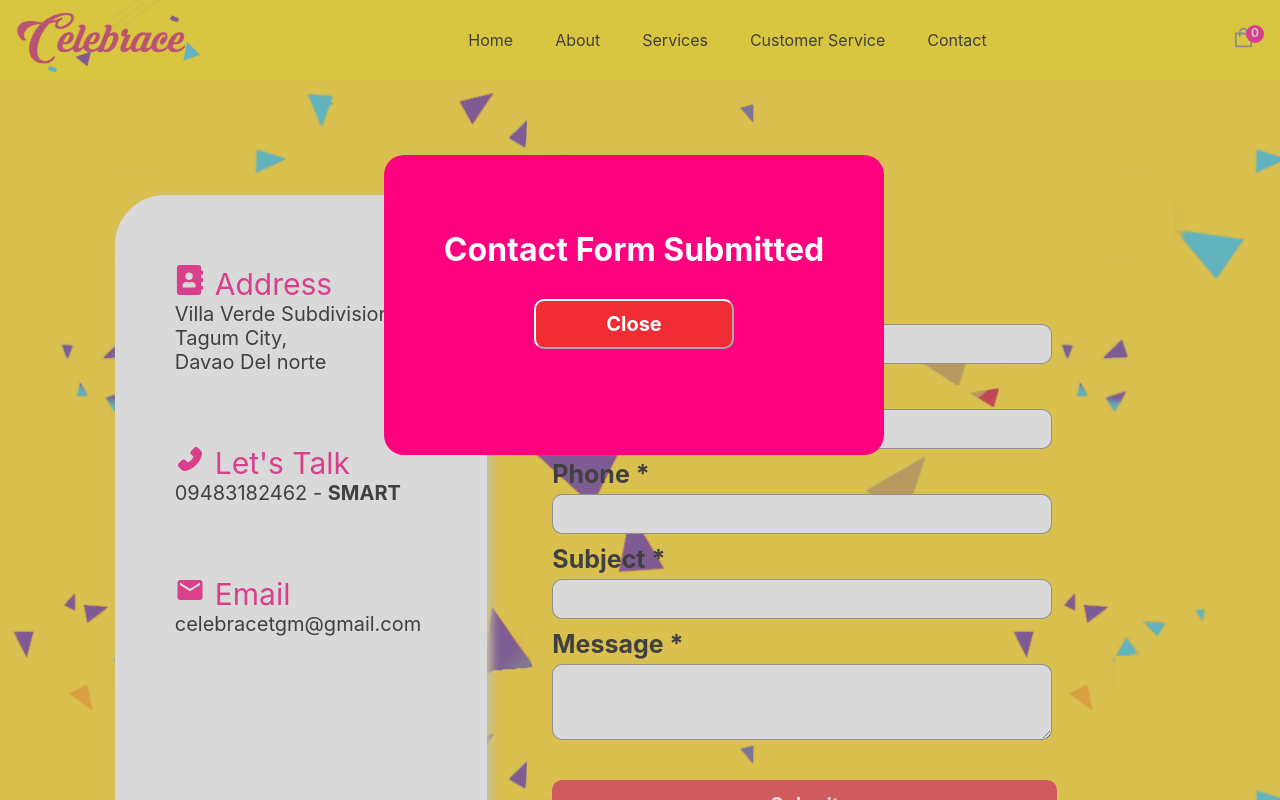
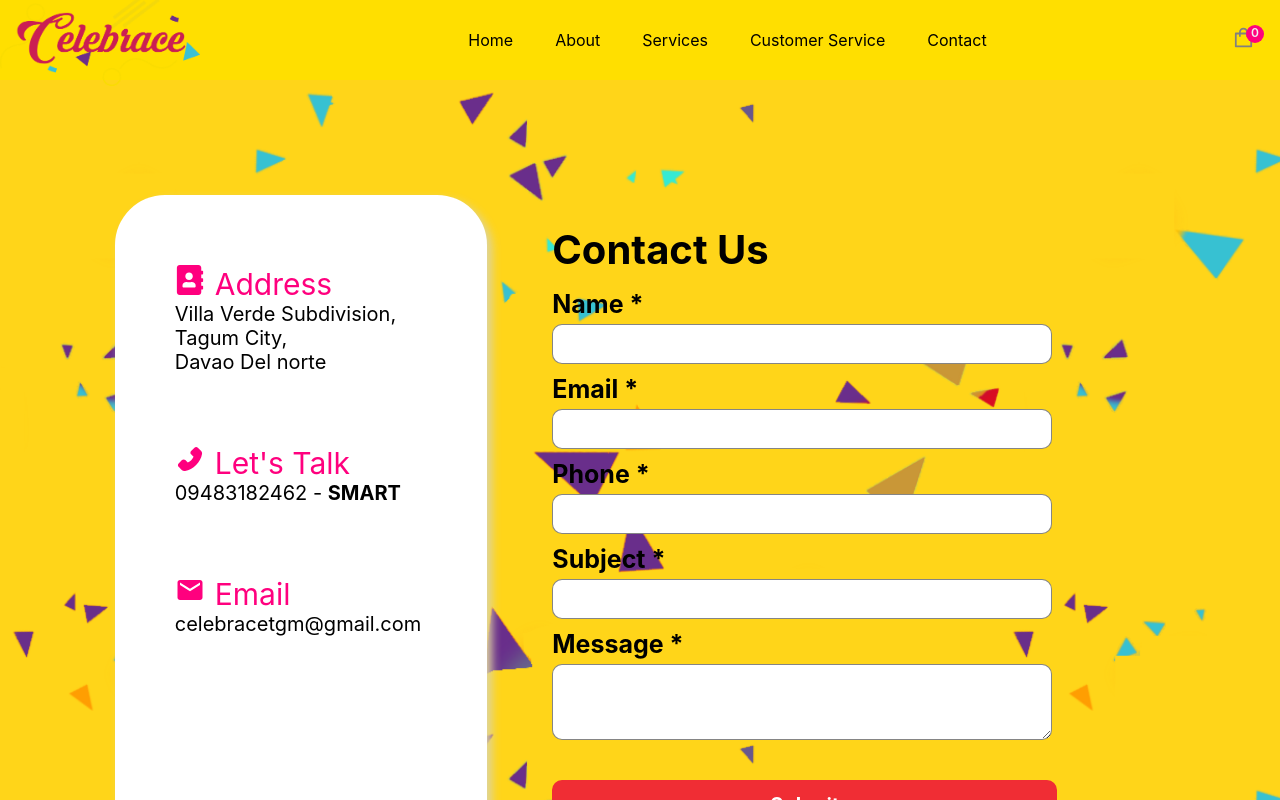
Before and after one commit to GuyWithBag/mobprog-ils, a Next.js app: page /contact in a window 1280 px wide. Shown: the top 800 px of the page. Built offline with nearby package versions, Linux system fonts and the light colour scheme; a web font is replaced by a local one.

Commit message:
Temporarily disabled contact form submitted cause im fucking tired fuckjl

```diff
--- a/components/ContactForm.jsx
+++ b/components/ContactForm.jsx
@@ -6,10 +6,10 @@ import { useState } from 'react'
 import { ContactSubmitted } from './'
 
 const Contact = () => {
-   const [ showContactFormSubmitted, setShowContactFormSubmitted ] = useState(false);
+   {/*const [ showContactFormSubmitted, setShowContactFormSubmitted ] = useState(false);{*/}
    return (
       <>
-         <ContactSubmitted className={ showContactFormSubmitted ? 'display-block' : 'display-none' }/>
+         {/*<ContactSubmitted className={ showContactFormSubmitted ? 'display-block' : 'display-none' }/>*/}
          <div className='container'>
             <div className='contact-container'>
                <div className='contact-information'>
```
